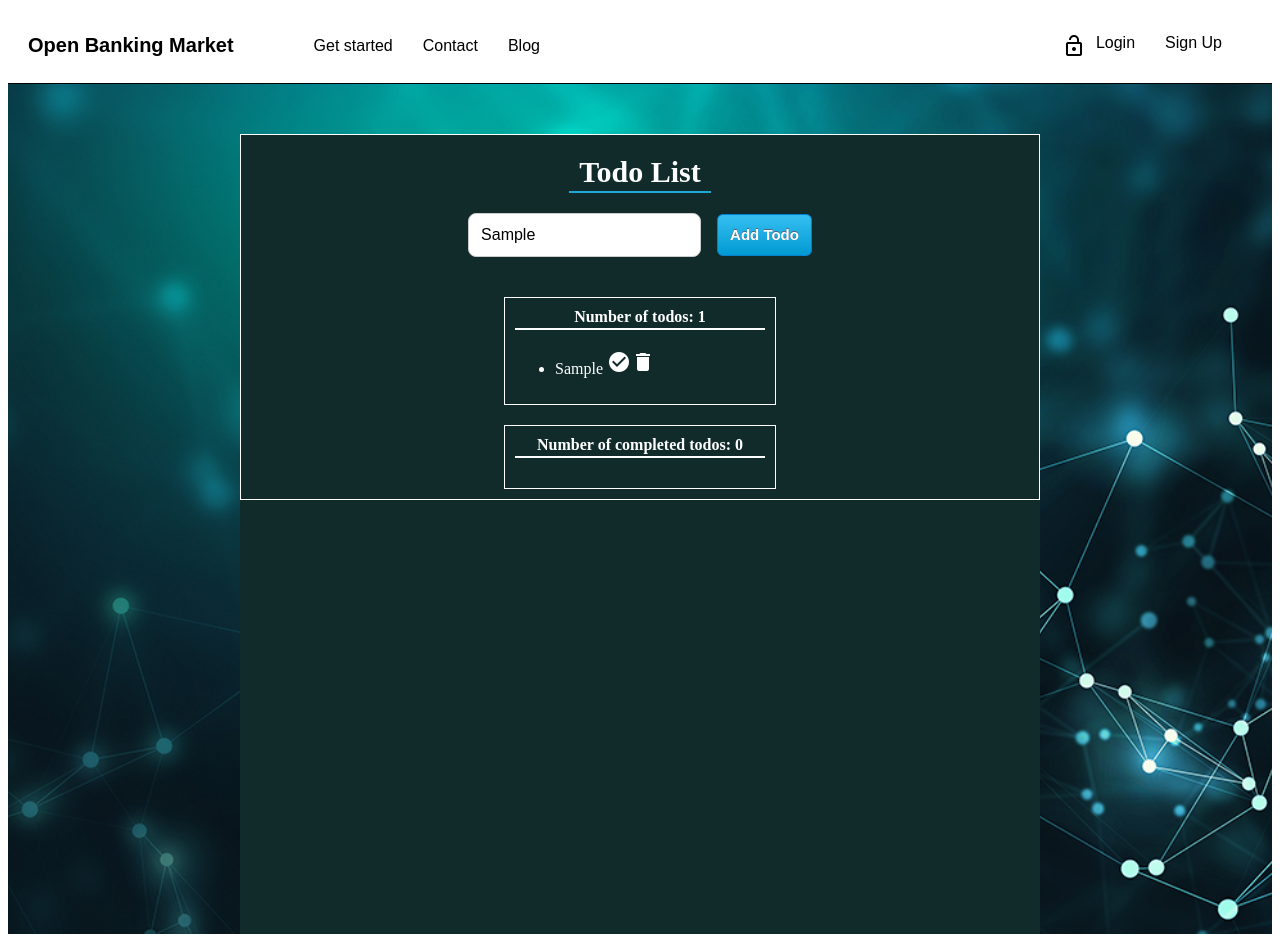
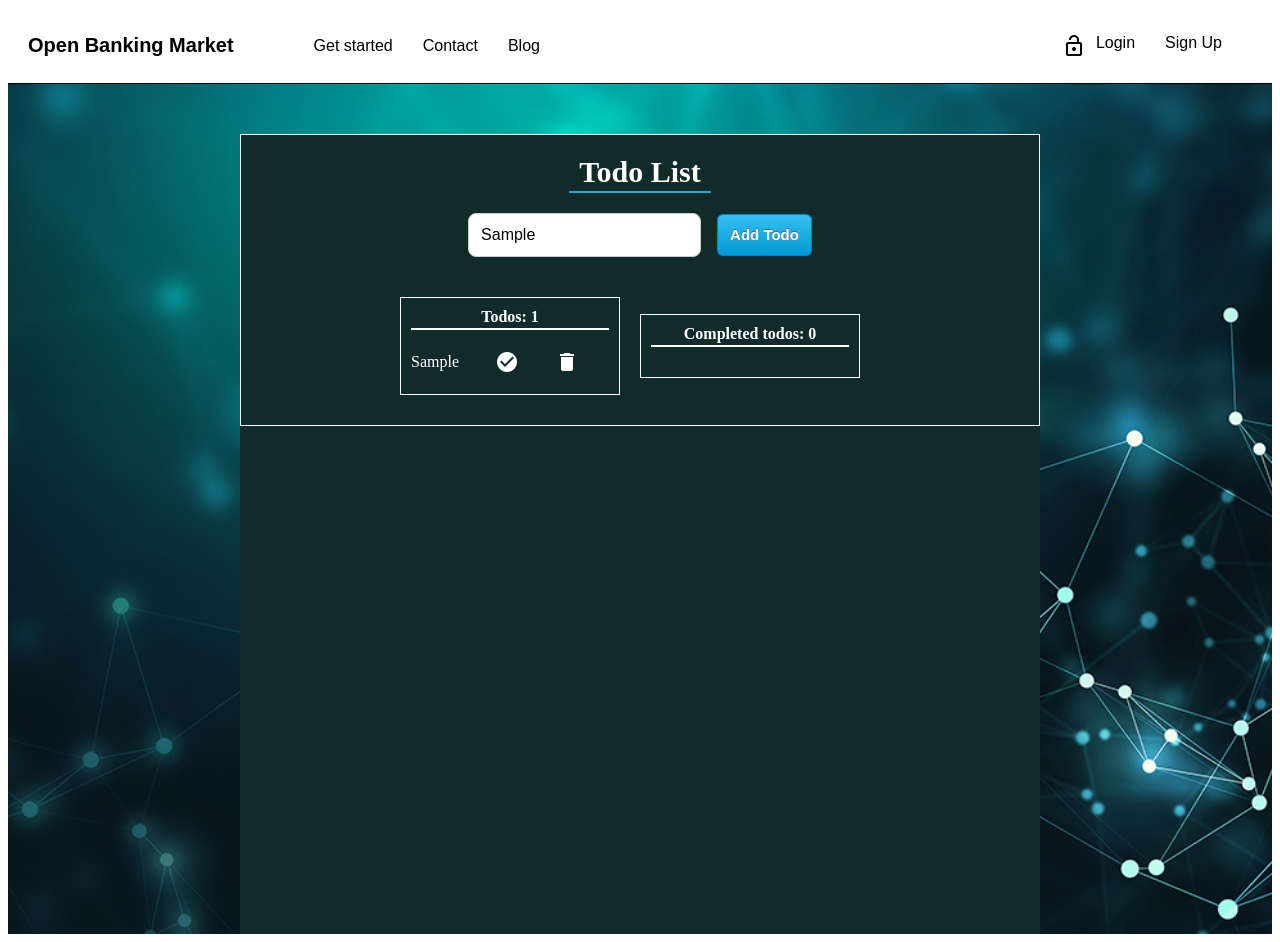
Before and after one commit to MathiasSjoblom-ha-ax/angularTodo, an Angular app: page / in a window 1280 px wide. Both pictures are taken after typing "Sample" into the empty fields and a click on the input "Add Todo". Built offline with nearby package versions, Linux system fonts and the light colour scheme.

Commit message:
made it so you can move items from each list instead of just one list, fixed some css bugs

```diff
--- a/src/app/app.component.css
+++ b/src/app/app.component.css
@@ -1,6 +1,7 @@
 .container {
   background-image: url(../public/crosskeyBackground.png);
   background-size: cover;
+  background-attachment: fixed;
 }
 
 /* Navigation bar */
@@ -136,11 +137,43 @@
 }
 
 /* Shared css */
-
+/*
 .todosList,
 .completedTodosList {
   margin-top: 20px;
   border-bottom: 1px solid #ffff;
+} */
+
+button {
+  margin-left: 5px;
+}
+
+.todosList,
+.completedTodosList {
+  flex: 1;
+  margin-right: 20px;
+}
+
+.todosList ul,
+.completedTodosList ul {
+  list-style: none;
+  padding: 0;
+  margin: 0;
+}
+
+.todosList li,
+.completedTodosList li {
+  display: flex;
+  align-items: center;
+  justify-content: space-between;
+  margin-bottom: 10px;
+  padding-right: 30px;
+}
+
+.todosList li i,
+.completedTodosList li i {
+  cursor: pointer;
+  margin-left: 10px;
 }
 
 .todoListContainer,
@@ -148,6 +181,14 @@
 .todosList {
   border: 1px solid #ffff;
   padding: 10px;
+}
+
+.listDiv {
+  display: flex;
+  flex-wrap: wrap;
+  justify-content: space-between;
+  align-items: center;
+  margin: 20px 0;
 }
 
 /* Completed todo list container */
@@ -162,10 +203,6 @@
   margin-bottom: 20px;
 }
 
-button {
-  margin-left: 5px;
-}
-
 .completedTodosList {
   width: 250px;
 }
--- a/src/app/app.component.html
+++ b/src/app/app.component.html
@@ -30,20 +30,20 @@
           </form>
         </div>
         <div class="listDiv">
-          <div class="todosList">
-            <span class="completedTodosText">Number of todos: {{todos.length}}</span>
+          <div class="todosList" (dragover)="onDragOver($event)" (drop)="onDrop($event, 'todosList')">
+            <span class="completedTodosText">Todos: {{todos.length}}</span>
             <ul>
-              <li *ngFor="let todo of todos; let index = index">
+              <li *ngFor="let todo of todos; let index = index" draggable="true" (dragstart)="onDragStart($event, index, 'todosList')" >
                 {{ todo.contentText }}
                 <i class="material-icons" (click)="doneTodo(index)">check_circle</i>
                 <i class="material-icons" (click)="removeTodo(index)">delete</i>
               </li>
             </ul>
           </div>
-          <div class="completedTodosList">
-            <span class="completedTodosText">Number of completed todos: {{completedTodos.length}}</span>
+          <div class="completedTodosList" (dragover)="onDragOver($event)" (drop)="onDrop($event, 'completedTodosList')">
+            <span class="completedTodosText">Completed todos: {{completedTodos.length}}</span>
             <ul>
-              <li class="compListItems" *ngFor="let todo of completedTodos; let index = index">
+              <li *ngFor="let todo of completedTodos; let index = index" draggable="true" (dragstart)="onDragStart($event, index, 'completedTodosList')">
                 {{ todo.contentText }}
                 <i class="material-icons" (click)="removeCompleted(index)">delete</i>
               </li>
--- a/src/app/app.component.ts
+++ b/src/app/app.component.ts
@@ -57,4 +57,34 @@ export class TodoComponent implements OnInit{
     const existingCompletedTodos = localStorage.getItem('completedtodos');
     this.todos = JSON.parse(existingCompletedTodos as string) || [];
   }
+
+  //Function called when drag starts, sets the dragged data to the index of the item
+  onDragStart(event: DragEvent, index: number, sourceList: string): void {
+    event.dataTransfer!.setData("text/plain", index.toString());
+    event.dataTransfer!.setData("sourceList", sourceList);
+  }
+
+  //Function called when dragged item is over a drop target
+  onDragOver(event: DragEvent): void {
+    event.preventDefault();
+    event.dataTransfer!.dropEffect = "move";
+  }
+
+  //Function called when dragged item is dropped on target, changes item from list to the drop target list
+  onDrop(event: DragEvent, listName: string): void {
+    event.preventDefault();
+    const index = parseInt(event.dataTransfer!.getData("text/plain"), 10);
+    const sourceList = event.dataTransfer!.getData("sourceList");
+    const item = sourceList === 'todosList' ? this.todos[index] : this.completedTodos[index];
+    if (sourceList === 'todosList') {
+      this.todos.splice(index, 1);
+    } else {
+      this.completedTodos.splice(index, 1);
+    }
+    if (listName === 'todosList') {
+      this.todos.unshift(item);
+    } else {
+      this.completedTodos.unshift(item);
+    }
+  }
 }
```
